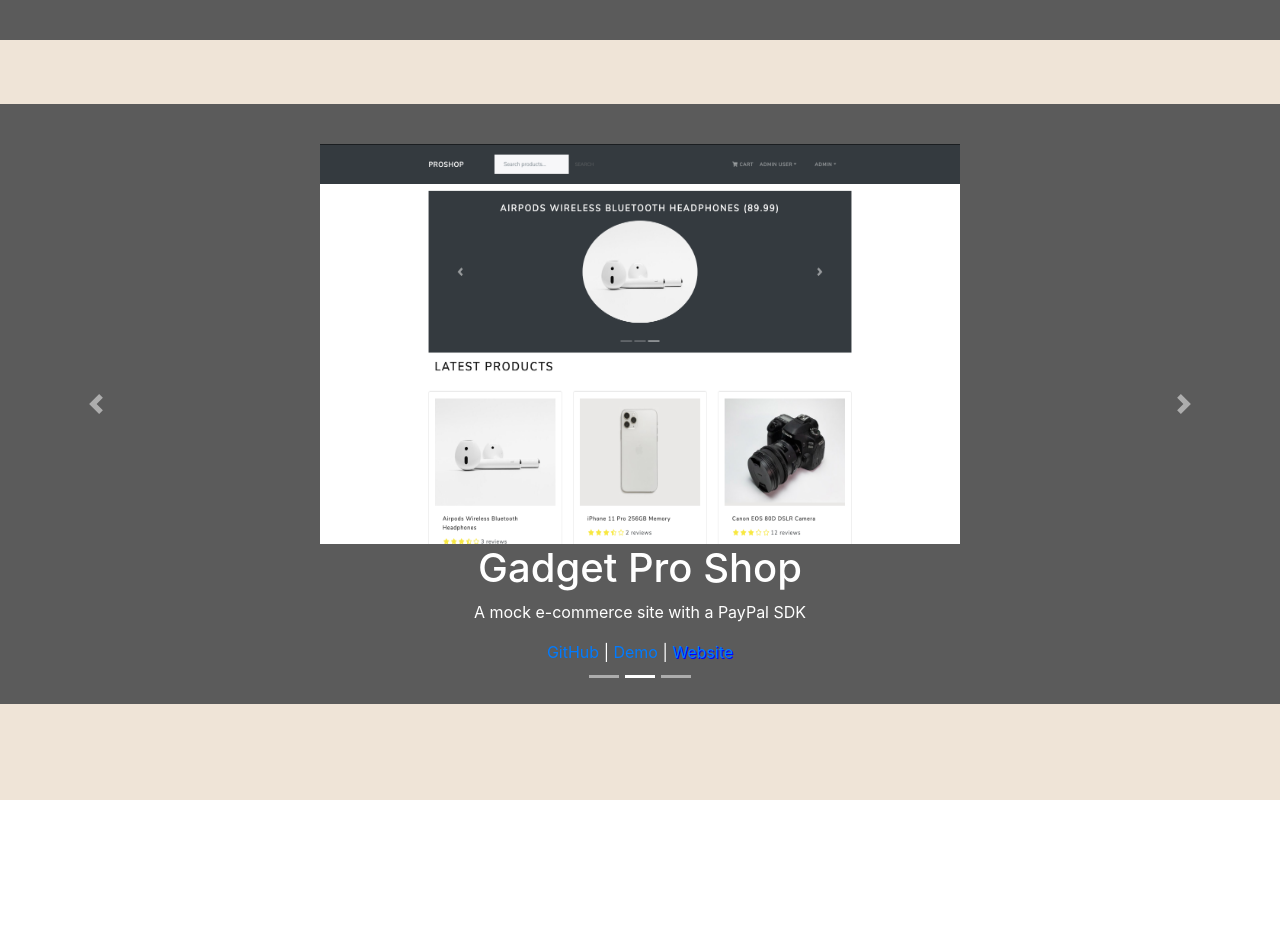
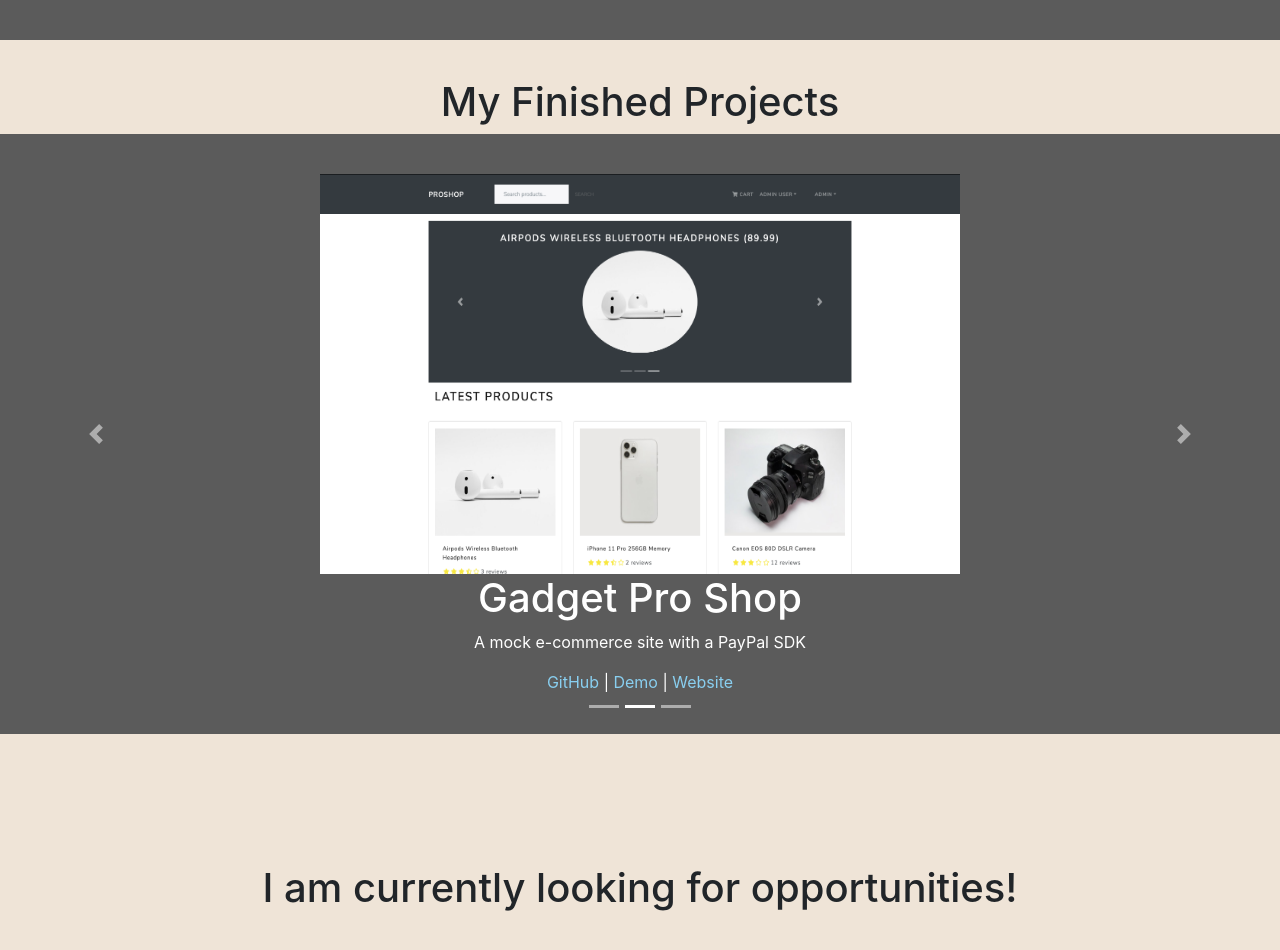
Before and after one commit to radbahi/personal-website, a React (Create React App) app: page / in a window 1280 px wide. Shown: the part 2280-3230 px from the top of the page. Before the commit the page ends 3080 px from the top, so only its background shows below. Built offline with nearby package versions, Linux system fonts and the light colour scheme.

Commit message:
carousel done

```diff
--- a/src/App.css
+++ b/src/App.css
@@ -130,7 +130,7 @@
 
 .project-div {
   background-color: #efe4d7;
-  padding-top: 5%;
+  padding-top: 3%;
   padding-bottom: 5%;
   height: 95vh;
   width: 100vw;
@@ -149,3 +149,13 @@
   text-align: center;
   margin-left: 160px;
 }
+
+.contactme-div {
+  background-color: #efe4d7;
+  /* display: flex;
+  flex-direction: row; */
+  padding-top: 5%;
+  padding-bottom: 5%;
+  height: 95vh;
+  width: 100vw;
+}
--- a/src/App.js
+++ b/src/App.js
@@ -4,6 +4,7 @@
 import NavBar from './components/NavBar.js'
 import AboutMe from './components/AboutMe.js'
 import Skillset from './components/Skillset.js'
+import ContactMe from './components/ContactMe.js'
 import 'bootstrap/dist/css/bootstrap.min.css'
 import './App.css'
 
@@ -15,6 +16,7 @@
       <AboutMe />
       <Skillset />
       <Projects />
+      <ContactMe />
     </>
   )
 }
--- /dev/null
+++ b/src/components/ContactMe.js
@@ -0,0 +1,17 @@
+import React from 'react'
+
+const ContactMe = () => {
+  return (
+    <div className='contactme-div'>
+      <h1
+        style={{
+          textAlign: 'center',
+        }}
+      >
+        I am currently looking for opportunities!
+      </h1>
+    </div>
+  )
+}
+
+export default ContactMe
--- a/src/components/Projects.js
+++ b/src/components/Projects.js
@@ -7,25 +7,34 @@
 const Projects = () => {
   return (
     <div className='project-div'>
-      <Carousel style={{ background: '#5b5b5b', paddingTop: '5vh' }}>
+      <h1>My Finished Projects</h1>
+      <Carousel
+        style={{ background: '#5b5b5b', paddingTop: '5vh', zIndex: '0' }}
+      >
         <Carousel.Item>
           <img
             style={{ height: '70vh', width: '50vw', paddingBottom: '20vh' }}
             src={covid19TrackerImg}
           />
-          <Carousel.Caption style={{ marginTop: '600px' }}>
+          <Carousel.Caption>
             <h1>COVID-19 Tracker</h1>
             <p>A data tracking and visual tool for the virus</p>
-            <a href='https://github.com/teapuddles/CovidTrackerBackend'>
+            <a
+              style={{ color: '#89CFF0' }}
+              href='https://github.com/teapuddles/CovidTrackerBackend'
+            >
               Backend
             </a>
             {' | '}
-            <a href='https://github.com/radbahi/CovidTrackerFrontend'>
+            <a
+              style={{ color: '#89CFF0' }}
+              href='https://github.com/radbahi/CovidTrackerFrontend'
+            >
               Frontend
             </a>
             {' | '}
             <a
-              style={{ textShadow: '1px 1px blue' }}
+              style={{ color: '#89CFF0' }}
               href='https://covid19trackerfrontend.herokuapp.com/'
             >
               Website
@@ -41,12 +50,22 @@
             <h1>Gadget Pro Shop</h1>
             <p>A mock e-commerce site with a PayPal SDK</p>
 
-            <a href='https://github.com/radbahi/UdemyProShop'>GitHub</a>
-            {' | '}
-            <a href='https://www.youtube.com/watch?v=NwZI-5Ej-44'>Demo</a>
+            <a
+              style={{ color: '#89CFF0' }}
+              href='https://github.com/radbahi/UdemyProShop'
+            >
+              GitHub
+            </a>
             {' | '}
             <a
-              style={{ textShadow: '1px 1px blue' }}
+              style={{ color: '#89CFF0' }}
+              href='https://www.youtube.com/watch?v=NwZI-5Ej-44'
+            >
+              Demo
+            </a>
+            {' | '}
+            <a
+              style={{ color: '#89CFF0' }}
               href='https://udemyproshop.herokuapp.com/'
             >
               Website
@@ -63,19 +82,29 @@
             <p>A mock e-commerce and fan site utilizing a styling library </p>
 
             <a
-              style={{ textShadow: '1px 1px blue' }}
+              style={{ color: '#89CFF0' }}
               href='https://github.com/radbahi/hanx-backend'
             >
               Backend
             </a>
             {' | '}
-            <a href='https://github.com/hylobates-lar/hanx-frontend'>
+            <a
+              style={{ color: '#89CFF0' }}
+              href='https://github.com/hylobates-lar/hanx-frontend'
+            >
               Frontend
             </a>
             {' | '}
-            <a href='https://www.youtube.com/watch?v=wLqJUypct4o'>Demo</a>
+            <a
+              style={{ color: '#89CFF0' }}
+              href='https://www.youtube.com/watch?v=wLqJUypct4o'
+            >
+              Demo
+            </a>
             {' | '}
-            <a href='https://hanx.netlify.app/'>Website</a>
+            <a style={{ color: '#89CFF0' }} href='https://hanx.netlify.app/'>
+              Website
+            </a>
           </Carousel.Caption>
         </Carousel.Item>
       </Carousel>
```
